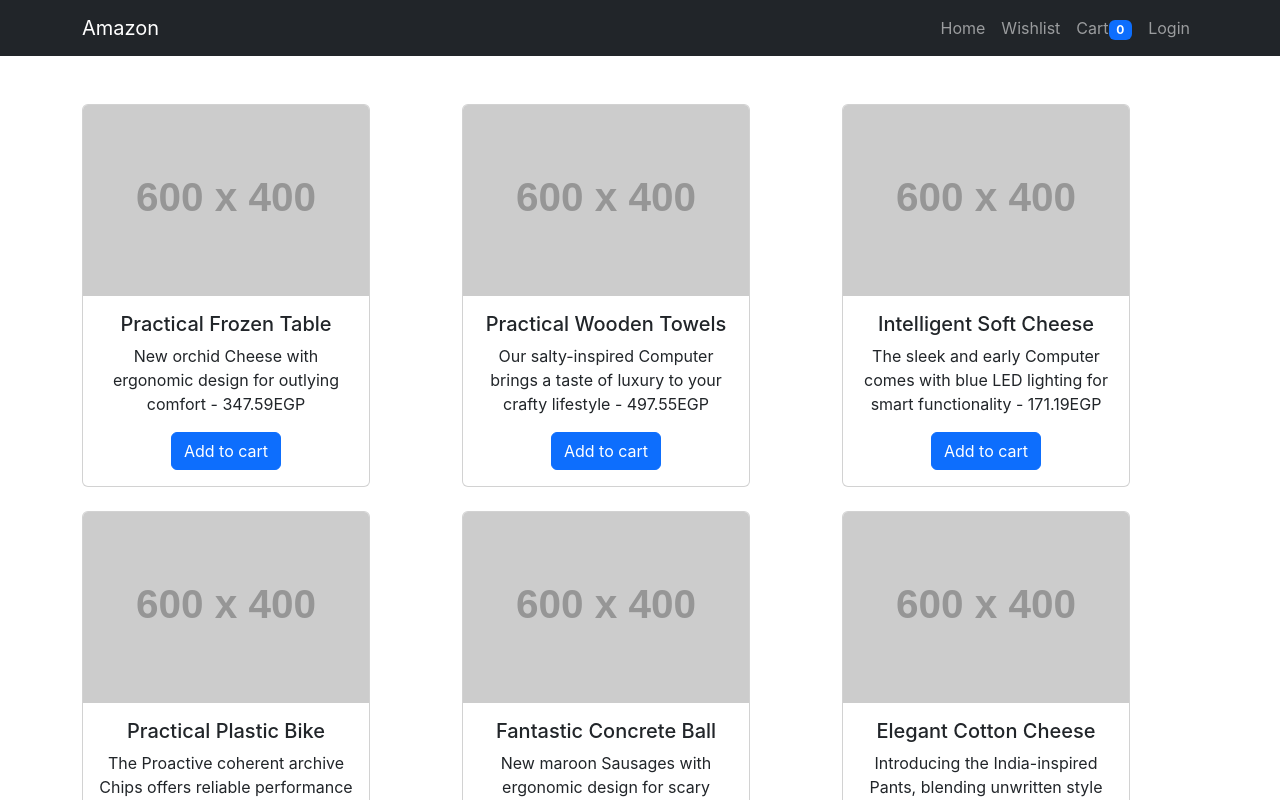
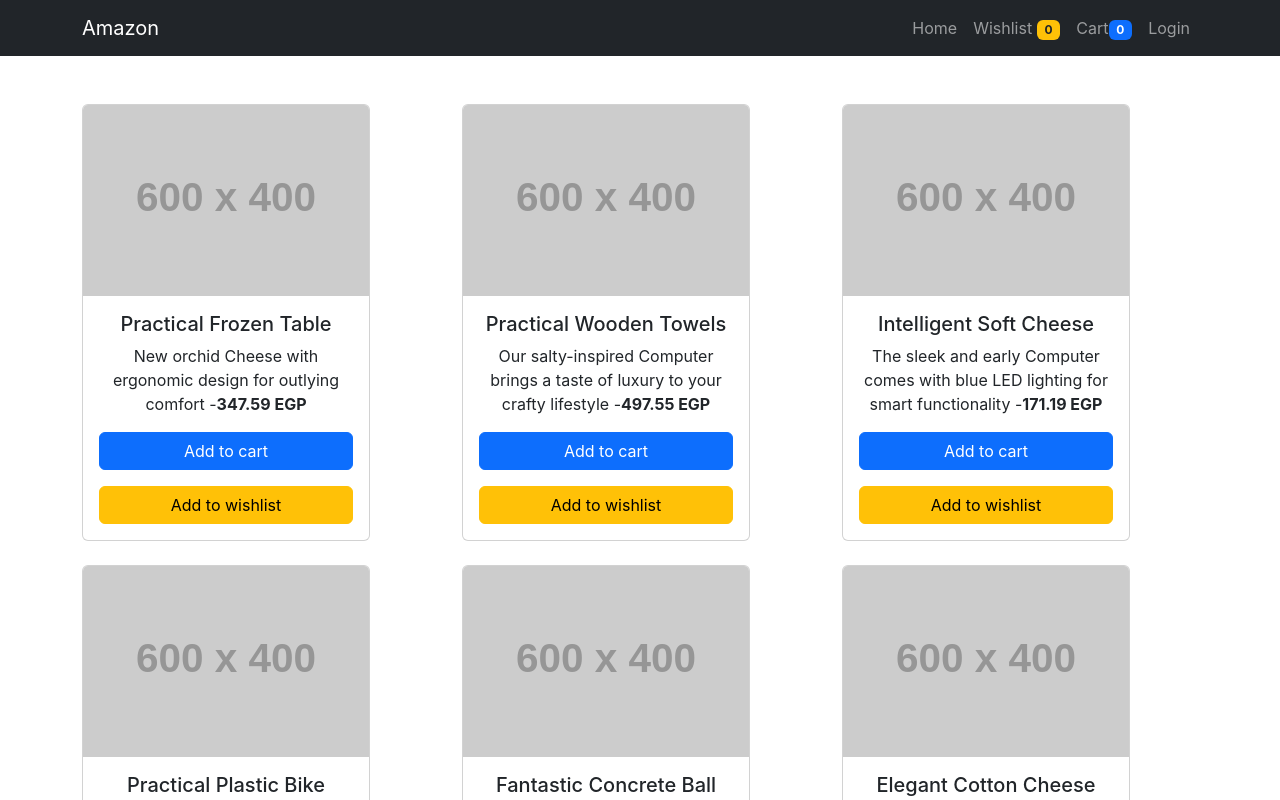
Before and after one commit to MohammadKhallaf/g-three-ecommerce, a React (Create React App) app: page / in a window 1280 px wide. Shown: the top 800 px of the page. Built offline with nearby package versions, Linux system fonts and the light colour scheme.

Commit message:
add wishlist

```diff
--- a/src/App.js
+++ b/src/App.js
@@ -10,9 +10,21 @@ import "./App.css";
 import toast, { Toaster } from "react-hot-toast";
 
 export const CartContext = createContext();
+export const WishlistContext = createContext({
+  wishlist: [],
+  addToWishlist: () => {},
+  removeFromWishlist: () => {},
+});
 
 function App() {
-  const [cart, setCart] = useState([]);
+  const [cart, setCart] = useState(() => {
+    // sync only
+    const cartInLocal = localStorage.getItem("cart");
+    const cartInJS = JSON.parse(cartInLocal);
+    // if (cartInJS) return cartInJS;
+    // else return [];
+    return cartInJS ?? [];
+  });
 
   const addToCart = (product) => {
     setCart((prevCart) => {
@@ -41,13 +53,63 @@ function App() {
       return newArr;
     });
   };
+
+  const [wishlist, setWishlist] = useState(() => {
+    // sync only
+    const wishlistInLocal = localStorage.getItem("wishlist");
+    const wishlistInJS = JSON.parse(wishlistInLocal);
+    // if (wishlistInJS) return wishlistInJS;
+    // else return [];
+    return wishlistInJS ?? [];
+  });
+
+  const addToWishlist = (product) => {
+    setWishlist((prevArr) => {
+      const newArr = [...prevArr];
+
+      const idx = newArr.findIndex((item) => {
+        return item.id === product.id;
+      });
+
+      if (idx === -1) {
+        // not exist
+
+        return [...newArr, product];
+      } else {
+        // exists
+        toast.error("Product is already exists!");
+        return [...newArr];
+      }
+    });
+  };
+
+  const removeFromWishlist = (product) => {
+    setWishlist((prevArr) => {
+      const newArr = prevArr.filter((item) => item.id !== product.id);
+      return newArr;
+    });
+  };
+
   // lifecycle listen to the changes in the cart
+  // 1. prevent writing in initial render
+  // 2. in each action (add/remove) -> update local storage
+  // 3. useState (()=>{return})
   useEffect(() => {
-    toast("Hello World");
+    const stringCartArray = JSON.stringify(cart);
+    localStorage.setItem("cart", stringCartArray);
+    toast.success("Cart and local storage Updated");
   }, [cart]);
+  useEffect(() => {
+    const stringWishlistArray = JSON.stringify(wishlist);
+    localStorage.setItem("wishlist", stringWishlistArray);
+    toast.success("wishlist and local storage Updated");
+  }, [wishlist]);
 
   return (
     <CartContext.Provider value={{ cart, addToCart, removeFromCart }}>
+      <WishlistContext.Provider
+        value={{ wishlist, addToWishlist, removeFromWishlist }}
+      >
         <div className="App">
           <CustomNavbar />
 
@@ -60,6 +122,7 @@ function App() {
           </Routes>
           <Toaster />
         </div>
+      </WishlistContext.Provider>
     </CartContext.Provider>
   );
 }
--- a/src/components/CustomNavbar.jsx
+++ b/src/components/CustomNavbar.jsx
@@ -1,10 +1,11 @@
 import { useContext } from "react";
 import { Badge, Container, Nav, Navbar } from "react-bootstrap";
 import { Link } from "react-router-dom";
-import { CartContext } from "../App";
+import { CartContext, WishlistContext } from "../App";
 
 const CustomNavbar = () => {
   const { cart } = useContext(CartContext);
+  const { wishlist } = useContext(WishlistContext);
 
   return (
     <Navbar bg="dark" data-bs-theme="dark">
@@ -17,7 +18,10 @@ const CustomNavbar = () => {
             Home
           </Nav.Link>
           <Nav.Link as={Link} to="wishlist">
-            Wishlist
+            Wishlist{" "}
+            <Badge bg="warning" text="dark">
+              {wishlist.length}
+            </Badge>
           </Nav.Link>
           <Nav.Link as={Link} to="cart">
             Cart
--- a/src/components/ProductCard.jsx
+++ b/src/components/ProductCard.jsx
@@ -1,17 +1,23 @@
 import { useContext } from "react";
 import Button from "react-bootstrap/Button";
 import Card from "react-bootstrap/Card";
-import { CartContext } from "../App";
+import { CartContext, WishlistContext } from "../App";
+import { Stack } from "react-bootstrap";
 function ProductCard({ product }) {
   const { cart, addToCart } = useContext(CartContext);
+  const { wishlist, addToWishlist, removeFromWishlist } =
+    useContext(WishlistContext);
+
+  const idx = wishlist.findIndex((item) => item.id === product.id);
   return (
     <Card style={{ width: "18rem" }}>
       <Card.Img variant="top" src="https://placehold.co/600x400" />
       <Card.Body>
         <Card.Title>{product.title}</Card.Title>
         <Card.Text>
-          {product.description} - {product.price}EGP
+          {product.description} -<b>{product.price} EGP</b>
         </Card.Text>
+        <Stack direction="vertical" gap={3}>
           <Button
             variant="primary"
             onClick={() => {
@@ -20,6 +26,26 @@ function ProductCard({ product }) {
           >
             Add to cart
           </Button>
+          {idx === -1 ? (
+            <Button
+              variant="warning"
+              onClick={() => {
+                addToWishlist(product);
+              }}
+            >
+              Add to wishlist
+            </Button>
+          ) : (
+            <Button
+              variant="danger"
+              onClick={() => {
+                removeFromWishlist(product);
+              }}
+            >
+              Remove from wishlist
+            </Button>
+          )}
+        </Stack>
       </Card.Body>
     </Card>
   );
--- a/src/pages/CartPage.jsx
+++ b/src/pages/CartPage.jsx
@@ -8,7 +8,7 @@ function CartPage() {
   // product name - price - image - qty
   // sum
   const sum = cart.reduce((prev, current) => {
-    return prev + current.price;
+    return prev + +current.price;
   }, 0);
 
   return (
@@ -38,7 +38,7 @@ function CartPage() {
         })}
       </Stack>
       <hr />
-      <p>{sum}</p>
+      <b>{sum} EGP</b>
     </Container>
   );
 }
```
Also changed, not shown: 1 other file (tests, documents, lock files or other folders). Lines whose indentation alone changed are shown as unchanged.
